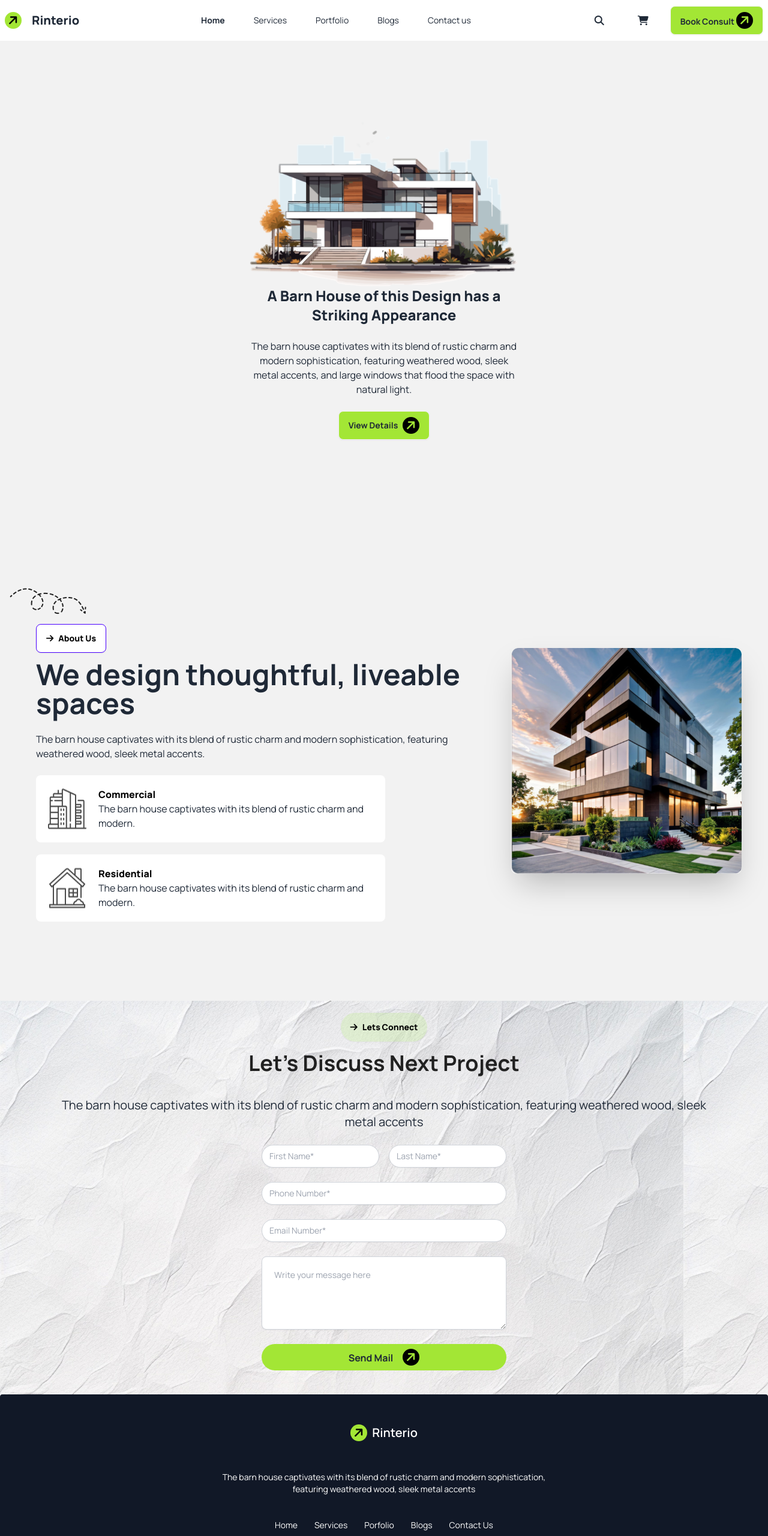
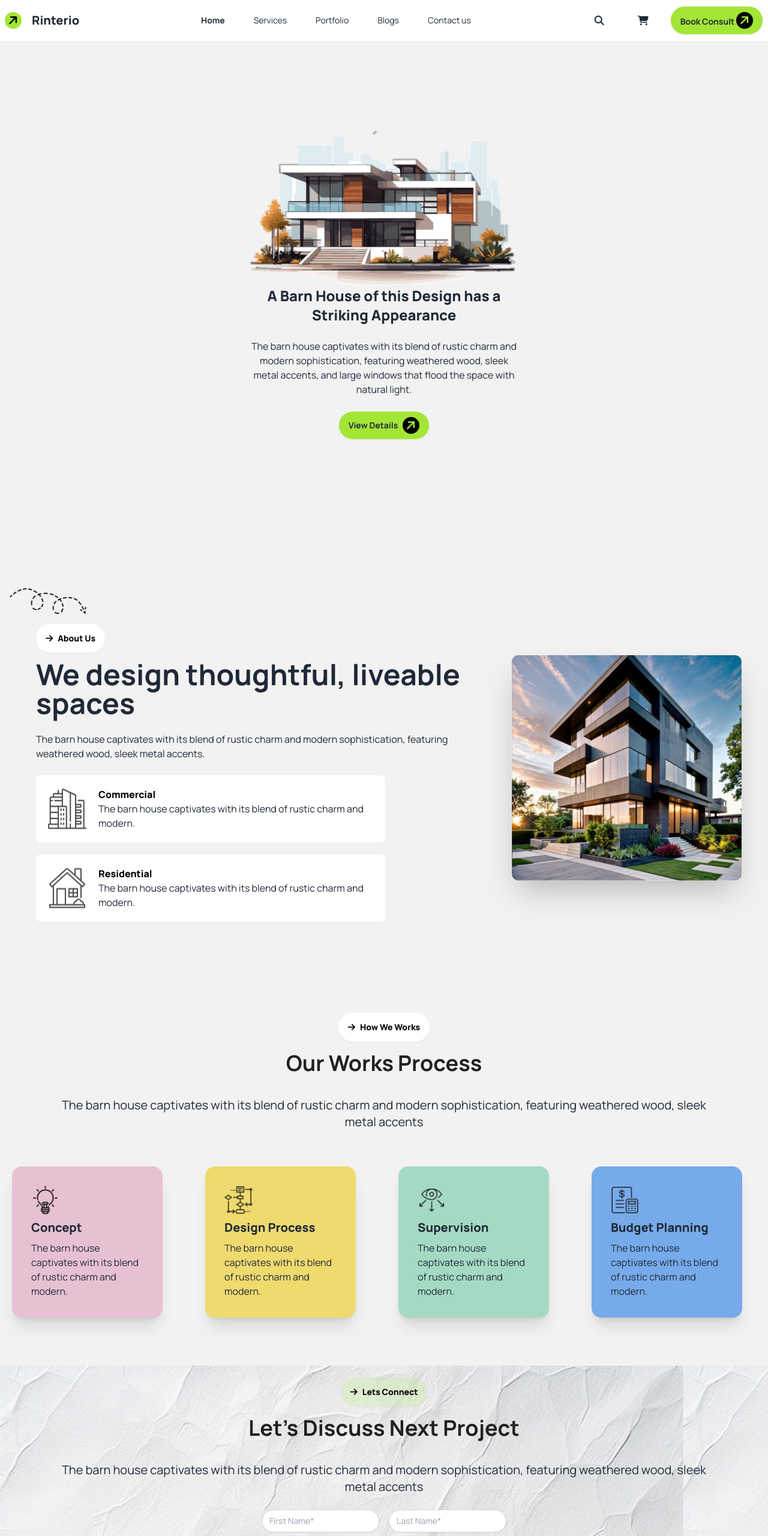
Before and after one commit to NahianMugdho/assignment-03, a plain HTML site: page index.html in a window 1280 px wide. Shown: the top 2560 px of the page at 60% size. Drawn offline with nearby package versions, Linux system fonts and the light colour scheme.

Commit message:
third-page

```diff
--- a/index.html
+++ b/index.html
@@ -51,14 +51,14 @@
     <header class="md:container mx-auto bg-slate-300">
         <nav class=" bg-slate-300">
             <div class="navbar bg-base-100">
-                <div class="flex-none ">
+                <div class="flex justify-between w-full lg:w-auto">
 
                   <div class="flex items-center">
                     <i class="fa-solid fa-arrow-right text-xl -rotate-45 w-7 h-7 bg-lime-400  inline-flex rounded-full text-black justify-center items-center"></i>
                     <div><a class="btn btn-ghost text-xl font-black text-5xl">Rinterio</a></div>
 
                   </div>
-                  <div class="dropdown">
+                  <div class="dropdown ">
                     <div tabindex="0" role="button" class="btn btn-ghost lg:hidden">
                       <svg
                         xmlns="http://www.w3.org/2000/svg"
@@ -99,10 +99,14 @@
           </div>
 
           <!-- Right Side Icons and Button -->
-          <div class="flex-none flex items-center space-x-4">
-              <i class=" hidden lg:block fa-solid fa-magnifying-glass justify-center items-center px-5 rounded-lg"></i>
-              <i class=" hidden lg:block fa-solid fa-cart-shopping px-5 "></i>
-              <button class="hidden lg:block btn bg-lime-400 rounded-lg font-bold">Book Consult <i class="fa-solid fa-arrow-right text-xl -rotate-45 w-7 h-7 bg-black inline-flex rounded-full text-lime-400 justify-center items-center "></i></button>
+          <div class=" hidden lg:flex items-center space-x-2 lg:space-x-4 ">
+             <button class="hidden lg:block">
+              <i class="  fa-solid fa-magnifying-glass justify-center items-center lg:px-5 rounded-lg"></i>
+            </button>
+             <button class=" hidden lg:block ">
+              <i class="  fa-solid fa-cart-shopping lg:px-5 "></i>
+            </button>
+              <button class="hidden lg:block btn bg-lime-400 rounded-full font-bold">Book Consult <i class="fa-solid fa-arrow-right text-xl -rotate-45 w-7 h-7 bg-black inline-flex rounded-full text-lime-400 justify-center items-center "></i></button>
           </div>
 
 
@@ -117,7 +121,7 @@
                 <p class="py-6">
                     The barn house captivates with its blend of rustic charm and modern sophistication, featuring weathered wood, sleek metal accents, and large windows that flood the space with natural light.
                 </p>
-                <button class="btn  bg-lime-400 rounded-lg font-bold">View Details <i class="fa-solid fa-arrow-right text-xl -rotate-45 w-7 h-7 bg-black inline-flex rounded-full text-lime-400 justify-center items-center "></i> </button>
+                <button class="btn  bg-lime-400 rounded-full font-bold">View Details <i class="fa-solid fa-arrow-right text-xl -rotate-45 w-7 h-7 bg-black inline-flex rounded-full text-lime-400 justify-center items-center "></i> </button>
               </div>
             </div>
           </div>
@@ -125,17 +129,18 @@
 
     </header>
     <main class="md:container mx-auto" >
+      <!-- second page -->
         <section class="flex justify-center items-center ">
             <div class="hero bg-base-200 min-h-screen">
                 <div class="hero-content flex-col lg:flex-row-reverse">
                   <img
                     src="assets/Rectangle.png"
-                    class="max-w-sm rounded-lg shadow-2xl lg:mr-7" />
+                    class=" max-w-sm rounded-lg shadow-2xl lg:mr-7 mt-6" />
 
                   <div class="lg:space-y-4 lg:space-x-11" >
                     <img class="hidden lg:block " src ="assets/Vector.png">
                     <div class=" ">
-                    <button class="btn btn-primary bg-white font-black text-black mb-3"><i class="fa-solid fa-arrow-right"></i>About Us</button>
+                    <button class="btn btn-primary bg-white font-black text-black mb-3 rounded-full border-none"><i class="fa-solid fa-arrow-right"></i>About Us</button>
                     <h1 class="text-5xl font-bold">We design thoughtful, liveable spaces</h1>
                     <p class="py-6 lg:mr-7">
                       The barn house captivates with its blend of rustic charm and modern sophistication, featuring weathered wood, sleek metal accents.
@@ -172,13 +177,81 @@
 
         </section>
 
+<!-- Third page -->
+<section class=" flex flex-col justify-center items-center bg-base-200 ">
+  <div>
+<button class="btn btn-primary font-black bg-white text-black mb-3  flex items-center justify-center mt-5 rounded-full border-none"><i class="fa-solid fa-arrow-right"></i>How We Works</button>
+</div>
+<div class="flex flex-col justify-center items-center text-center">
+ <h1 class="text-[#212121] font-bold text-4xl mt-1 mb-6 ">Our Works Process</h1>
+ <p class="mt-3 mb-5 font-[#494949] text-xl text-center w-4/5 md:w-11/12">The barn house captivates with its blend of rustic charm and modern sophistication,
+  featuring weathered wood, sleek metal accents </p>
+</div>
+
+<div class="grid grid-cols-1 lg:grid-cols-4  gap-4 lg:gap-2 mb-20 mt-10  ">
+  <div class="card bg-base-100  shadow-xl w-4/5 ml-5 bg-[#E7C1D3] ">
+    <div class="card-body">
+      <img src="assets/concept.png" class="w-1/4">
+      <h2 class="card-title font-extrabold">Concept</h2>
+      <p>The barn house captivates
+        with its blend of rustic charm
+        and modern.</p>
+    </div>
+  </div>
+  <div class="card bg-base-100  shadow-xl w-4/5 ml-5 bg-[#EFDA6E]  ">
+    <div class="card-body">
+      <img src="assets/flow-chart.png" class="w-1/4">
+      <h2 class="card-title font-extrabold">Design Process</h2>
+      <p>The barn house captivates
+        with its blend of rustic charm
+        and modern.</p>
+    </div>
+  </div>
+  <div class="card bg-base-100 shadow-xl w-4/5 ml-5 bg-[#A4DAC3] ">
+    <div class="card-body">
+      <img src="assets/vision.png" class="w-1/4">
+      <h2 class="card-title font-extrabold">Supervision</h2>
+      <p>The barn house captivates
+        with its blend of rustic charm
+        and modern.</p>
+    </div>
+  </div>
+  <div class="card bg-base-100  shadow-xl w-4/5 ml-5 lg:mr-5 bg-[#77AAEA] ">
+    <div class="card-body">
+      <img src="assets/budget-planning.png" class="w-1/4">
+      <h2 class="card-title font-extrabold">Budget Planning</h2>
+      <p>The barn house captivates
+        with its blend of rustic charm
+        and modern.</p>
+    </div>
+  </div>
+
+
+
+
+</div>
+
+
+
+
+</section>
+
+
+
+
+
+
+
+
+
+                    <!-- form section -->
         <section class="bg-[url('./assets/bg.jpg')]  flex flex-col justify-center items-center  ">
            <div>
       <button class="btn btn-primary bg-[#ABEF5F33]/20 font-black text-black mb-3  flex items-center justify-center mt-5 rounded-full border-none"><i class="fa-solid fa-arrow-right"></i>Lets Connect</button>
         </div>
         <div class="flex flex-col justify-center items-center text-center">
           <h1 class="text-[#212121] font-bold text-4xl mt-1 mb-6 ">Let's Discuss Next Project </h1>
-          <p class="mt-3 mb-5 font-[#494949] text-xl text-center md:w-11/12">The barn house captivates with its blend of rustic charm and modern sophistication,
+          <p class="mt-3 mb-5 font-[#494949] text-xl text-center w-4/5 md:w-11/12">The barn house captivates with its blend of rustic charm and modern sophistication,
             featuring weathered wood, sleek metal accents </p>
         </div>
 
@@ -225,17 +298,17 @@
 
         <div><a class="btn btn-ghost text-xl from-neutral-50 text-5xl"><i class="fa-solid fa-arrow-right text-xl -rotate-45 w-7 h-7 bg-lime-400  inline-flex rounded-full text-black justify-center items-center"></i> Rinterio</a></div>
 
-      <p class="w-1/2"> The barn house captivates with its blend of rustic charm and modern sophistication,
+      <p class="w-4/5 lg:w-1/2 text-[#737373]"> The barn house captivates with its blend of rustic charm and modern sophistication,
         featuring weathered wood, sleek metal accents</p>
 
       <nav class="grid grid-flow-col lg:gap-7">
-        <a class="link link-hover">Home</a>
-        <a class="link link-hover">Services</a>
-        <a class="link link-hover">Porfolio</a>
-        <a class="link link-hover">Blogs</a>
-        <a class="link link-hover">Contact Us</a>
+        <a class="link link-hover ">Home</a>
+        <a class="link link-hover text-[#E9E9E9]">Services</a>
+        <a class="link link-hover text-[#E9E9E9]">Porfolio</a>
+        <a class="link link-hover text-[#E9E9E9]">Blogs</a>
+        <a class="link link-hover text-[#E9E9E9]">Contact Us</a>
       </nav>
-      <button class="btn bg-lime-400 rounded-lg font-bold flex">Book Consult <i class="fa-solid fa-arrow-right text-xl -rotate-45 w-7 h-7 bg-black inline-flex rounded-full text-lime-400 justify-center items-center "></i></button>
+      <button class="btn bg-lime-400 rounded-full font-bold flex">Book Consult <i class="fa-solid fa-arrow-right text-xl -rotate-45 w-7 h-7 bg-black inline-flex rounded-full text-lime-400 justify-center items-center "></i></button>
 
     </footer>
 
```
